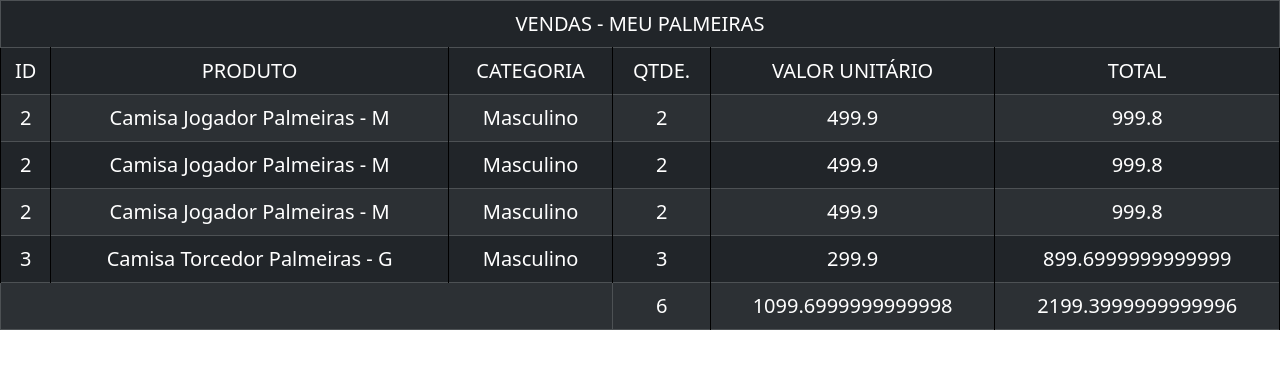
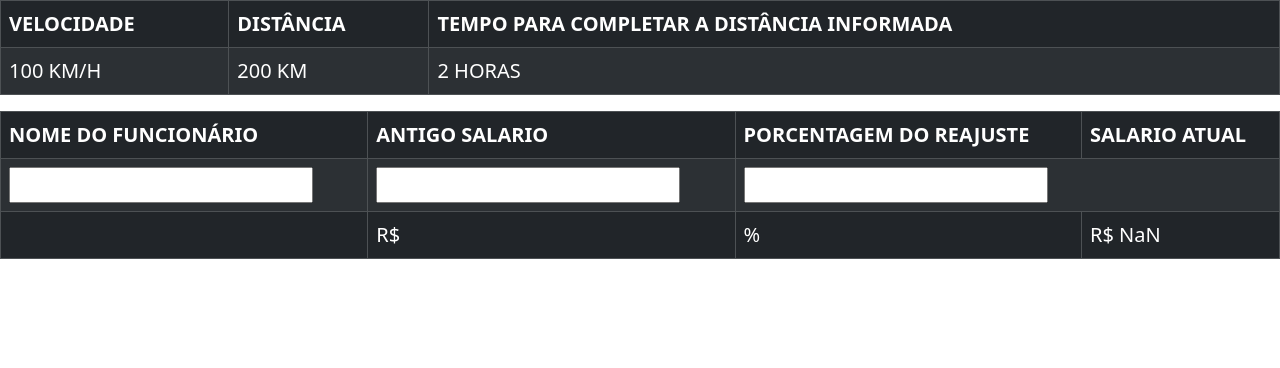
Before and after one commit to VitorCamposFrancisco/react-table, a React (Create React App) app: page / in a window 1280 px wide. Shown: the top 368 px of the page. Built offline with nearby package versions, Linux system fonts and the light colour scheme.

Commit message:
Input - onChange

```diff
--- /dev/null
+++ b/src/exercises/FirstExercise.js
@@ -0,0 +1,42 @@
+import { Button,Table, Row } from 'react-bootstrap';
+
+function FirstExercise () {
+
+    let velocidade = 100 ;
+    let distancia = 200;
+    let tempo = distancia / velocidade;
+
+    return(
+        <div>
+            <Table striped bordered hover variant="dark">
+                <thead>
+                    <tr>
+                        <th>
+                            VELOCIDADE
+                        </th>
+                        <th>
+                            DISTÂNCIA
+                        </th>
+                        <th>
+                            TEMPO PARA COMPLETAR A DISTÂNCIA INFORMADA
+                        </th>
+                    </tr>
+                </thead>
+                <tbody>
+                    <tr>
+                        <td>
+                            {velocidade} KM/H
+                        </td>
+                        <td>
+                            {distancia} KM
+                        </td>
+                        <td>
+                            {tempo} HORAS
+                        </td>
+                    </tr>
+                </tbody>
+            </Table>
+        </div>
+    )
+}
+export default FirstExercise;
--- /dev/null
+++ b/src/exercises/SecondExercise.js
@@ -0,0 +1,74 @@
+import { useState } from 'react';
+import { Table } from 'react-bootstrap';
+
+function SecondExercise () {
+
+    let [nome, setNome] = useState();
+    let [salario, setSalario] = useState();
+    let [reajuste, setReajuste] = useState();
+
+
+    function alterarNome(elemento){
+        setNome(elemento.target.value)
+    }
+    function alterarSalario(valor){
+        setSalario(valor.target.value)
+    }
+    function alterarReajuste(muda){
+        setReajuste(muda.target.value)
+    }
+
+    let resultado = parseFloat(salario) + (parseFloat(salario) * (parseFloat(reajuste) / 100))
+
+    return(
+        <div>
+            <Table striped bordered hover variant="dark">
+                <thead>
+                    <tr>
+                        <th>
+                            NOME DO FUNCIONÁRIO
+                        </th>
+                        <th>
+                            ANTIGO SALARIO
+                        </th>
+                        <th>
+                            PORCENTAGEM DO REAJUSTE
+                        </th>
+                        <th>
+                            SALARIO ATUAL
+                        </th>
+                    </tr>
+                </thead>
+                <tbody>
+                <tr>
+                        <td>
+                            <input onChange={alterarNome}></input>
+                        </td>
+                        <td>
+                            <input onChange={alterarSalario}></input>
+                        </td>
+                        <td colSpan={2}>
+                            <input onChange={alterarReajuste}></input>
+                        </td>
+                    </tr>
+                    <tr>
+                        <td>
+                            {nome}
+                        </td>
+                        <td>
+                            R$ {salario}
+                        </td>
+                        <td>
+                            {reajuste}%
+                        </td>
+                        <td>
+                            R$ {resultado ?? ' 0,00'}
+                        </td>
+                    </tr>
+                </tbody>
+            </Table>
+        </div>
+    )
+}
+
+export default SecondExercise;
--- a/src/pages/PrincipalPage.js
+++ b/src/pages/PrincipalPage.js
@@ -1,11 +1,14 @@
 import PriceList from '../components/PriceListComponents';
+import FirstExercise from '../exercises/FirstExercise';
+import SecondExercise from '../exercises/SecondExercise';
 
 function PrincipalPage(){
 
 
     return(
         <div class="background">
-            <PriceList/>
+            <FirstExercise/>
+            <SecondExercise/>
         </div>
     );
 }
```
